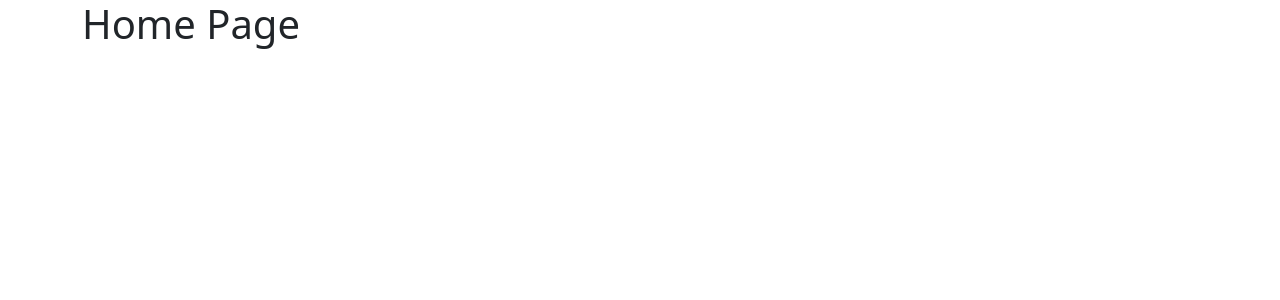
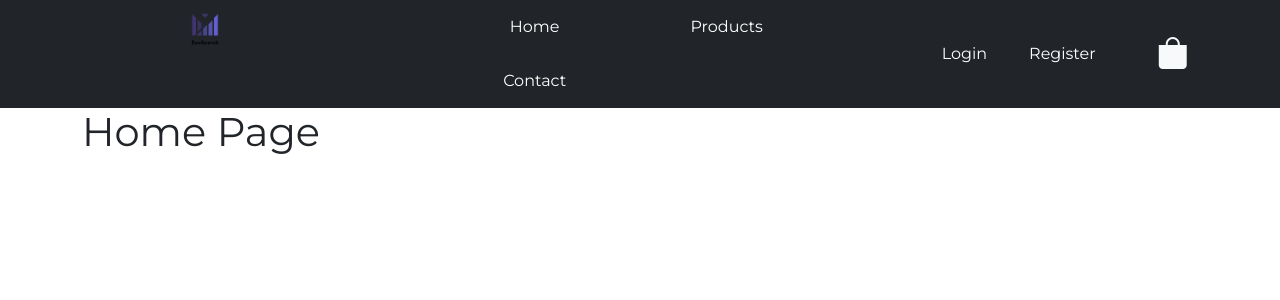
Before and after one commit to RadekKusiak71/Ecommerce, a Django app: page / in a window 1280 px wide. Shown: the top 300 px of the page. Run offline with Django 4.2, Linux system fonts and the light colour scheme.

Commit message:
header added

```diff
--- a/main/templates/main/base.html
+++ b/main/templates/main/base.html
@@ -1,3 +1,4 @@
+{% load static %}
 <!DOCTYPE html>
 <html lang="en">
 <head>
@@ -5,8 +6,58 @@
     <meta name="viewport" content="width=device-width, initial-scale=1.0">
     <title>{% block title %}Base Page{% endblock %}</title>
     <link href="https://cdn.jsdelivr.net/npm/bootstrap@5.3.0/dist/css/bootstrap.min.css" rel="stylesheet" integrity="sha384-9ndCyUaIbzAi2FUVXJi0CjmCapSmO7SnpJef0486qhLnuZ2cdeRhO02iuK6FUUVM" crossorigin="anonymous">
+    <link rel="stylesheet" href="{% static 'css/global.css' %}">
+    {% block css %} {% endblock %}
 </head>
 <body>
+<div class="container-fluid bg-dark" >
+    <div class="row">
+        <div class="col-4 d-flex justify-content-center">
+            <a href="/" class="base_logo_photo"><img src="{% static 'images/logo_transparent.png' %}" alt=""></a>
+        </div>
+        <div class="col-4 d-flex justify-content-center align-items-center">
+            <ul class="nav">
+                <li class="nav-link">
+                    <a href="" class="btn btn-dark" style="width: 10rem;">Home</a>
+                </li>
+                <li class="nav-link">
+                    <a href="" class="btn btn-dark" style="width: 10rem;">Products</a>
+                </li>
+                <li class="nav-link">
+                    <a href="" class="btn btn-dark" style="width: 10rem;">Contact</a>
+                </li>
+            </ul>
+        </div>
+        <div class="col-4 d-flex justify-content-center align-items-center">
+            <ul class="nav">
+            {% if user.is_authenticated %}
+                <li class="nav-link">
+                    <a href="{% url 'logout_request' %}" class="nav-link">
+                        <i class="bi bi-box-arrow-left link-light cart_icon"></i>
+                    </a>
+                </li>
+                <li class="nav-link">
+                    <a href="" class="nav-link" style="width: 5rem;">
+                        <i class="bi bi-person-fill link-light cart_icon"></i>
+                    </a>
+                </li>
+            {% else %}
+                <li class="nav-link d-flex justify-content-center align-items-center">
+                    <a href="{% url 'login_page' %}" class="btn btn-dark log_reg_link">Login</a>
+                </li>
+                <li class="nav-link d-flex justify-content-center align-items-center" style="margin-left: -1rem;">
+                    <a href="{% url 'register_page' %}" class="btn btn-dark log_reg_link">Register</a>
+                </li>
+            {% endif %}
+                <li class="nav-link">
+                    <a href="" class="nav-link">
+                        <i class="bi bi-bag-fill link-light cart_icon"></i>
+                    </a>
+                </li>
+            </ul>
+        </div>
+    </div>
+</div>
     <div class="container">
         {% block content %}
         {% endblock %}
```
